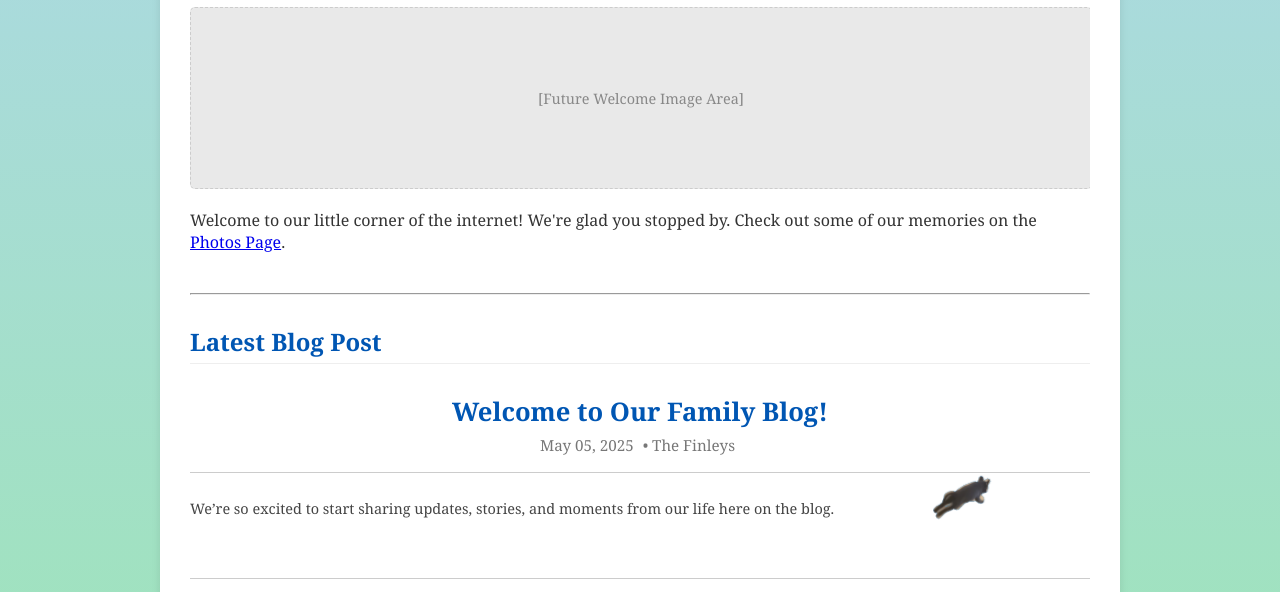
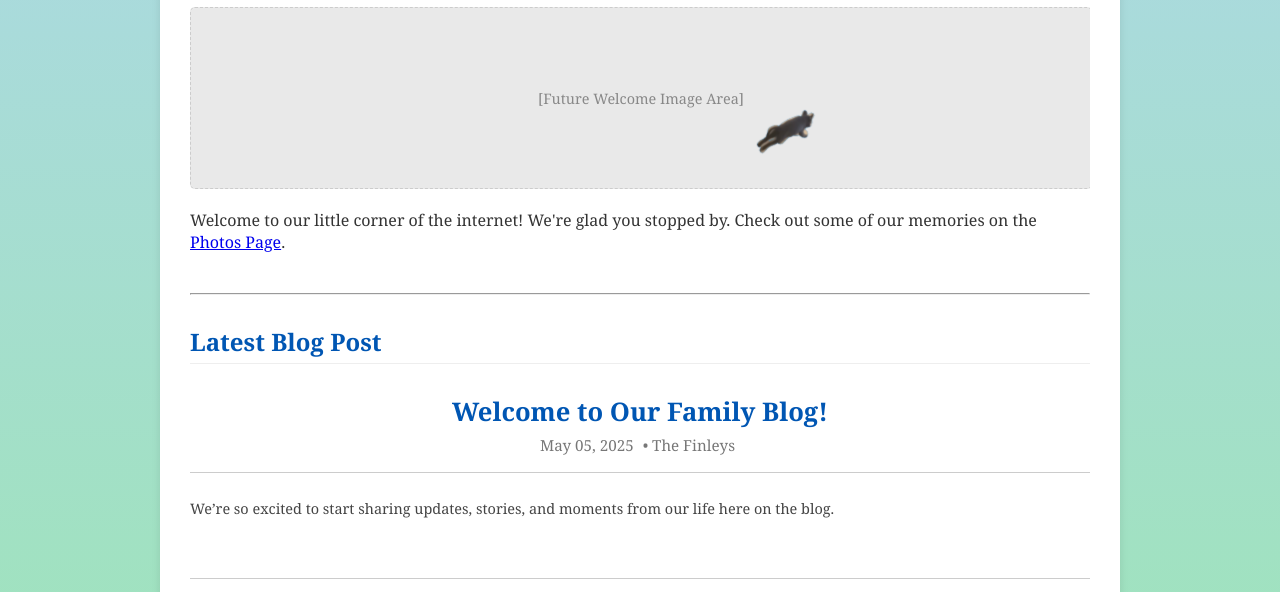
Before and after one commit to FinleyFamilyMan/MyWebsite, a Jekyll site: the page built from index.md, in a window 1280 px wide. Shown: the part 226-818 px from the top of the page. Built offline with Jekyll 4.4.1, drawn with Linux system fonts in a browser that asks for light colours.

Commit message:
Update default.html

```diff
--- a/_layouts/default.html
+++ b/_layouts/default.html
@@ -7,88 +7,101 @@
     <link rel="stylesheet" href="{{ "/assets/css/style.css" | relative_url }}">
     <style>
         /* === CSS for the "Don't Push This" Button Scare Effect === */
-
-        /* Styles for the button itself (can be in your main style.css or here) */
-        /* This is assuming the .silly-button-container is positioned by the footer's flexbox */
         .silly-button-container {
-          margin-left: 20px; /* Adjust as needed for spacing in footer */
+          margin-left: 20px;
         }
-
         #dont-push-button {
-          background-color: #ffc107; /* Yellow color */
-          color: #333; /* Dark text */
-          border: 1px solid #d39e00; /* Darker yellow border */
-          padding: 3px 8px; /* Small padding */
-          font-size: 0.75em; /* Small font */
-          border-radius: 4px; /* Slightly rounded corners */
-          cursor: pointer; /* Indicate it's clickable */
-          box-shadow: 1px 1px 3px rgba(0,0,0,0.2); /* Subtle shadow */
-          transition: background-color 0.2s ease; /* Smooth hover effect */
+          background-color: #ffc107;
+          color: #333;
+          border: 1px solid #d39e00;
+          padding: 3px 8px;
+          font-size: 0.75em;
+          border-radius: 4px;
+          cursor: pointer;
+          box-shadow: 1px 1px 3px rgba(0,0,0,0.2);
+          transition: background-color 0.2s ease;
         }
-
         #dont-push-button:hover {
-          background-color: #e0a800; /* Darker yellow on hover */
+          background-color: #e0a800;
         }
-
-        /* Popup container - now just a transparent overlay trigger for the image */
         .silly-image-popup {
-          display: none; /* Hidden by default */
-          position: fixed; /* Covers the whole screen */
+          display: none;
+          position: fixed;
           top: 0;
           left: 0;
           width: 100%;
           height: 100%;
-          background-color: transparent; /* No dark overlay for the scare effect */
-          z-index: 999; /* Layering: Below the image itself */
-          /* Centering for the fixed-position image is handled by the image's own styles */
-          pointer-events: none; /* Allows clicks to go "through" this transparent container */
+          background-color: transparent;
+          z-index: 999;
+          pointer-events: none;
+        }
+        #silly-image {
+          position: fixed;
+          top: 50%;
+          left: 50%;
+          transform: translate(-50%, -50%) scale(0.1);
+          opacity: 0;
+          max-width: 90vw;
+          max-height: 90vh;
+          object-fit: contain;
+          border: 4px solid white;
+          box-shadow: 0 0 35px rgba(0,0,0,0.7);
+          z-index: 1000;
+          transition: transform 0.15s ease-in,
+                      opacity 0.1s ease-in;
+          pointer-events: none;
+        }
+        #silly-image.visible {
+          transform: translate(-50%, -50%) scale(3.5);
+          opacity: 1;
         }
 
-        /* Image styles for the scare effect */
-        #silly-image {
-          /* Initial state: small, centered, invisible */
-          position: fixed; /* Positioned relative to the viewport center */
-          top: 50%;
-          left: 50%;
-
-          /* --- TUNABLE (CSS): Initial Size --- */
-          /* Starts at 10% of its actual size. Increase for a less "pop-from-nothing" feel. */
-          /* For a spookier effect, try a very small value like 0.05 or 0.01 */
-          transform: translate(-50%, -50%) scale(0.1);
-
-          opacity: 0; /* Start fully transparent */
-
-          max-width: 90vw; /* Limit potential size based on viewport width */
-          max-height: 90vh; /* Limit potential size based on viewport height */
-          object-fit: contain; /* Ensures entire image is visible without cropping */
-
-          border: 4px solid white; /* Optional: Adds a white border around the GIF */
-          box-shadow: 0 0 35px rgba(0,0,0,0.7); /* Optional: Adds a shadow for depth */
-
-          z-index: 1000; /* Ensures image is above the transparent popup container and other content */
-
-          /* --- TUNABLE (CSS): Animation Speed & Easing for Expansion/Shrinking --- */
-          /* 'transform' handles the scaling (expansion/shrinking). */
-          /* 'opacity' handles the fading in/out. */
-          /* Format: property <duration> <timing-function> */
-          /* For a spookier/faster effect, try shorter durations (e.g., 0.15s, 0.1s) */
-          /* Timing functions: 'ease-out' (smooth), 'ease-in' (starts slow, good for scares), 'linear' (constant) */
-          /* 'cubic-bezier(0.175, 0.885, 0.32, 1.5)' can give a bouncy/overshooting effect. */
-          transition: transform 0.15s ease-in, /* Example: Very fast transform */
-                      opacity 0.1s ease-in;   /* Example: Very fast opacity change */
-
-          pointer-events: none; /* Image itself is not clickable by default */
+        /* === Homepage GIF Animation (Diagonal Run) === */
+        /* --- TUNABLE (CSS): Keyframes for Diagonal Movement --- */
+        /* Adjust translateX and translateY percentages for different angles/distances */
+        @keyframes run-diagonally {
+          0% {
+            /* Start off-screen bottom-left */
+            transform: translate(-150px, 100px); /* -X for left, +Y for down (relative to bottom:0) */
+            opacity: 1;
+          }
+          100% {
+            /* End off-screen top-right */
+            /* '100vw' ensures it goes fully across the width */
+            /* '-100vh' makes it go significantly upwards. Adjust for desired height. */
+            transform: translate(100vw, -80vh);
+            opacity: 1;
+          }
         }
 
-        /* State when image is visible and expanded */
-        #silly-image.visible {
-          /* --- TUNABLE (CSS): Final Expanded Size --- */
-          /* Scales to X times its original size (or constrained by max-width/height). */
-          /* Adjust '3.0' to make it bigger (e.g., 4.0) or smaller (e.g., 2.0) for impact. */
-          transform: translate(-50%, -50%) scale(3.5); /* Example: Gets quite large */
+        .running-dog-gif {
+          position: fixed;
+          /* --- TUNABLE (CSS): Initial starting position (bottom-left corner) --- */
+          bottom: 0px;    /* Start at the very bottom */
+          left: 0;
+          transform: translate(-150px, 100px); /* Initial off-screen position (matches keyframe 0%) */
 
-          opacity: 1; /* Fully visible */
+          /* --- TUNABLE (CSS): GIF Size --- */
+          width: 120px;
+          height: auto;
+
+          z-index: 500;
+
+          /* --- TUNABLE (CSS): Animation properties --- */
+          animation-name: run-diagonally;
+          animation-duration: 6s; /* Example: 6 seconds to run diagonally */
+          animation-timing-function: linear; /* Constant speed */
+          animation-iteration-count: 1; /* Runs once */
+          animation-delay: 0.5s; /* Starts 0.5 seconds after page load */
+
+          pointer-events: none;
+          opacity: 0; /* Start hidden, animation will make it visible if keyframes include opacity */
         }
+        /* Make it visible when animation starts if opacity is used in keyframes */
+        .running-dog-gif.animate {
+            opacity: 1; /* Or manage opacity within keyframes */
+        }
+
     </style>
 </head>
 <body>
@@ -113,7 +126,7 @@
         <div class="silly-button-container">
           <button id="dont-push-button">Don't push this</button>
           <div id="silly-image-popup" class="silly-image-popup" style="display: none;">
-            <img id="silly-image" src="{{ '/assets/images/silly-spooky.gif' | relative_url }}" alt="Surprise!">
+            <img id="silly-image" src="" alt="Surprise!"> {# src will be set by JavaScript #}
           </div>
         </div>
     </footer>
```
Also changed, not shown: other parts of _layouts/default.html (+32 -32 lines).
